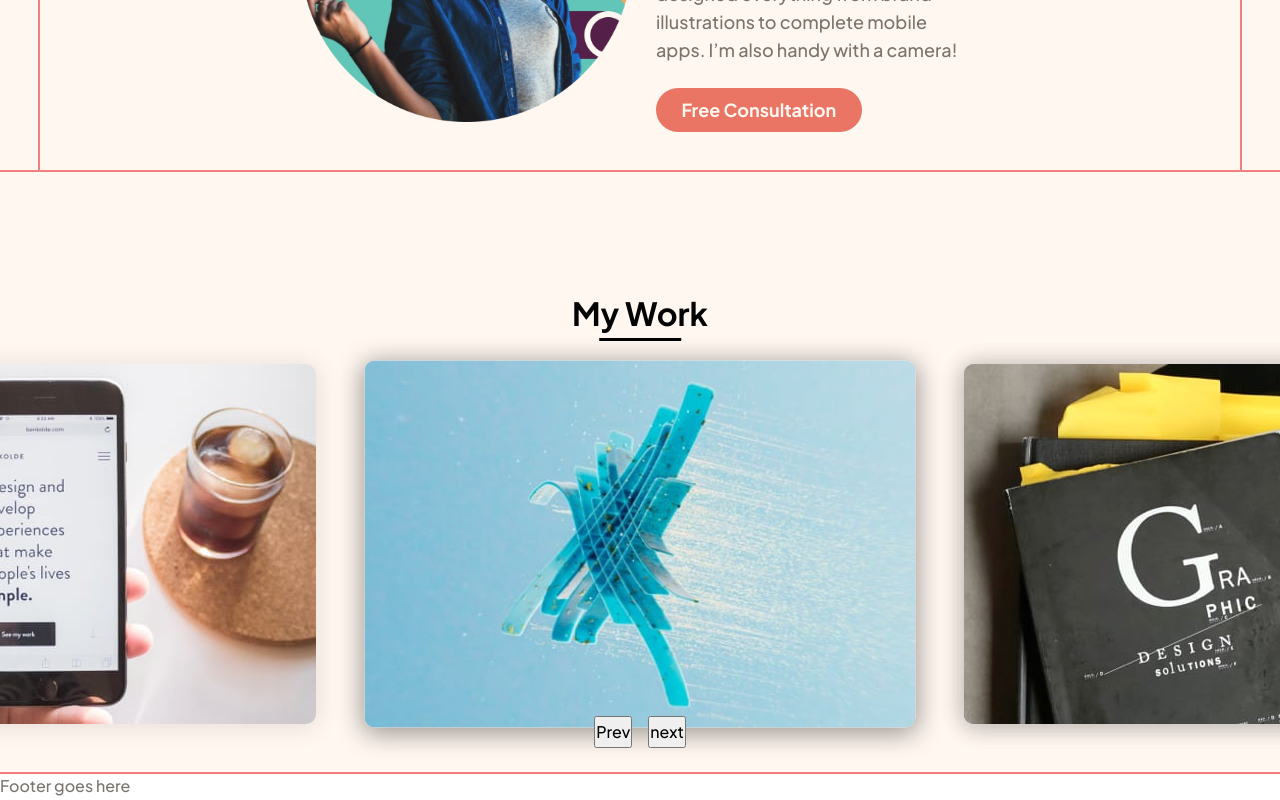
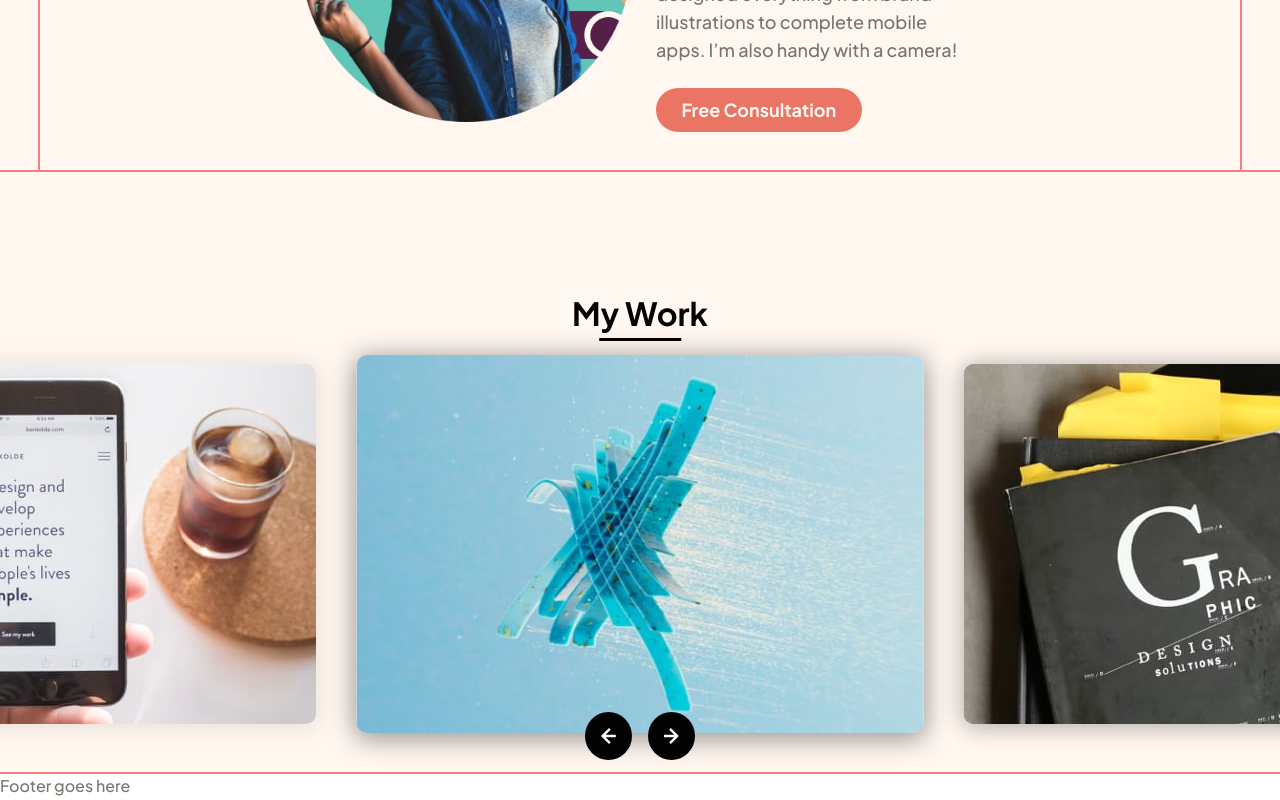
Before and after one commit to Hcmwebs/single-page-design-portfolio, a React (Vite) app: page / in a window 1280 px wide. Shown: the part 923-1723 px from the top of the page. Built offline with nearby package versions, Linux system fonts and the light colour scheme.

Commit message:
worked and rendered the prev and next buttons

```diff
--- /dev/null
+++ b/src/Components/NextBtn.jsx
@@ -0,0 +1,12 @@
+import React from 'react'
+import nextIcon from '../assets/icon-arrow-right.svg'
+
+const NextBtn = () => {
+	return (
+		<>
+			<img src={nextIcon} alt='Previous icon' />
+		</>
+	)
+}
+
+export default NextBtn
--- /dev/null
+++ b/src/Components/PrevBtn.jsx
@@ -0,0 +1,12 @@
+import React from 'react'
+import prevIcon from '../assets/icon-arrow-left.svg'
+
+const PrevBtn = () => {
+	return (
+		<>
+			<img src={prevIcon} alt='Previous icon' />
+		</>
+	)
+}
+
+export default PrevBtn
--- a/src/Components/Work.jsx
+++ b/src/Components/Work.jsx
@@ -1,6 +1,7 @@
 import React, { useState, useEffect } from 'react'
 import { StyledWork } from '../Styles'
 import { work } from '../data/Data'
+import { PrevBtn,NextBtn } from './index'
 
 const Work = () => {
 	const [slides, setSlides] = useState(work)
@@ -34,7 +35,7 @@ const Work = () => {
 				}
 				return index
 			})
-		}, 15000)
+		}, 10000)
 		return () => {
 			clearInterval(slider)
 		}
@@ -64,10 +65,10 @@ const Work = () => {
 			</div>
 			<div className='buttons'>
 				<button type='button' onClick={prevSlide}>
-					Prev
+					<PrevBtn />
 				</button>
 				<button type='button' onClick={nextSlide}>
-					next
+					<NextBtn />
 				</button>
 			</div>
 		</StyledWork>
--- a/src/Styles/Work.styled.jsx
+++ b/src/Styles/Work.styled.jsx
@@ -30,22 +30,16 @@ const StyledWork = styled.div`
 			opacity: 0;
 			&.activeSlide {
 				opacity: 1;
-				transform: translateX(-50%) scale(1.02);
+				transform: translateX(-50%) scale(1.05);
 				box-shadow: 0 4px 25px 2px rgba(0, 0, 0, 0.4);
 			}
 			&.nextSlide {
 				opacity: 1;
 				transform: translateX(60%);
-				@media (min-width: 1440px) {
-					transform: translateX(300%);
-				}
 			}
 			&.prevSlide {
 				opacity: 1;
 				transform: translateX(-160%);
-				@media (min-width: 1440px) {
-					transform: translateX(-300%);
-				}
 			}
 
 			@media (min-width: 768px) {
@@ -57,9 +51,23 @@ const StyledWork = styled.div`
 	.buttons {
 		padding-block: 1.5rem;
 		position: absolute;
-		bottom: 0;
+		bottom: -2%;
 		display: flex;
 		gap: 1rem;
+
+		button {
+			outline: none;
+			border: none;
+			border-radius: 50%;
+			padding: 1rem;
+			background-color: var(--black);
+			cursor: pointer;
+			transition: var(--transition-1);
+			&:hover {
+				background-color: var(--galacticBlue);
+				transform: scale(0.95);
+			}
+		}
 	}
 `
 
```
Also changed, not shown: src/Components/index.jsx (+6 -2 lines).
